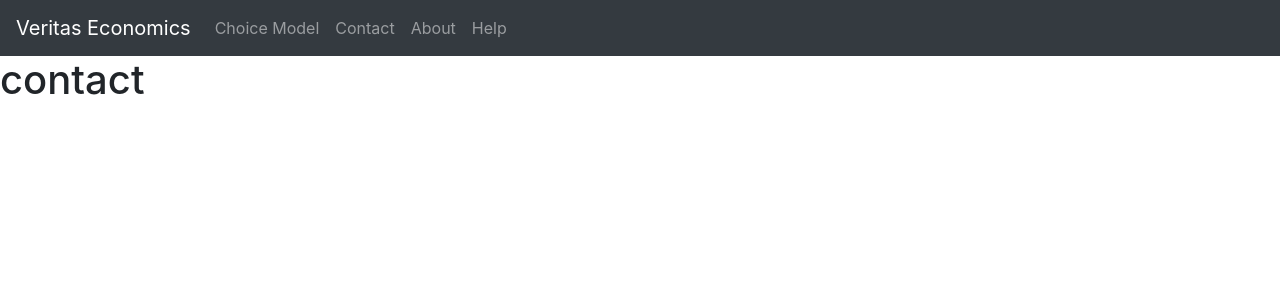
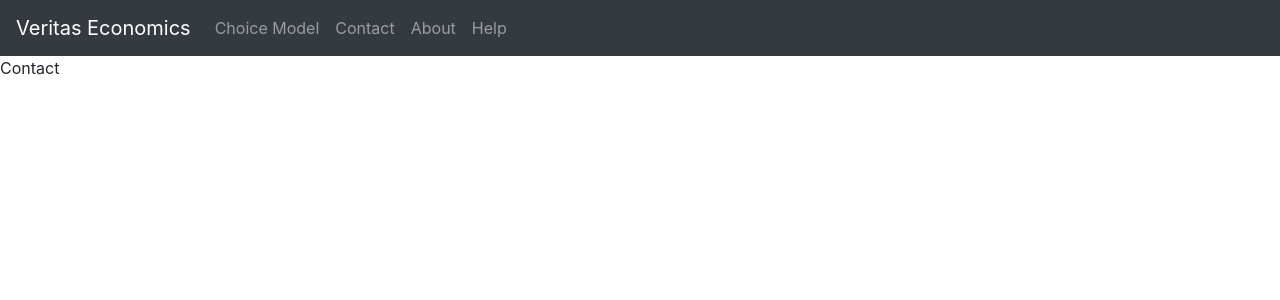
Before and after one commit to AlanChen4/Veritas, a React (Create React App) app: page /contact in a window 1280 px wide. Shown: the top 300 px of the page. Built offline with nearby package versions, Linux system fonts and the light colour scheme.

Commit message:
Reformat routes and add temporary components

```diff
--- a/src/App.js
+++ b/src/App.js
@@ -1,8 +1,13 @@
 import React from 'react';
 import { BrowserRouter as Router, Switch, Route } from 'react-router-dom';
+import About from './Components/About';
+import Contact from './Components/Contact';
+import Help from './Components/Help';
+import Inputs from './Components/Inputs';
+import Login from './Components/Login';
+import Navigation from './Components/Navbar';
 import Output from './Components/Output';
-import Inputs from './Components/Inputs';
-import Navigation from './Components/Navbar';
+import Signup from './Components/Signup';
 
 function App() {
   return (
@@ -10,24 +15,14 @@ function App() {
           <div>
               <Navigation/>
               <Switch>
-                  <Route path='/model'>
-                      <Inputs/>
-                  </Route>
-                  <Route path='/output'>
-                      <Output/>
-                  </Route>
-                  <Route path='/contact'>
-                      <h1>contact</h1>
-                  </Route>
-                  <Route path='/about'>
-                      <h1>about</h1>
-                  </Route>
-                  <Route path='/help'>
-                      <h1>help</h1>
-                  </Route>
-                  <Route path='/'>
-                      <Inputs/>
-                  </Route>
+                  <Route path='/about' component={About}/>
+                  <Route path='/contact' component={Contact}/>
+                  <Route path='/help' component={Help}/>
+                  <Route path='/login' component={Login}/>
+                  <Route path='/model' component={Inputs}/>
+                  <Route path='/output' component={Output}/>
+                  <Route path='/signup' component={Signup}/>
+                  <Route path='/' component={Inputs}/>
               </Switch>
           </div>
       </Router>
--- /dev/null
+++ b/src/Components/About.js
@@ -0,0 +1,11 @@
+import React from 'react';
+
+function About() {
+    return (
+        <div>
+            About
+        </div>
+    );
+}
+
+export default About;
--- /dev/null
+++ b/src/Components/Contact.js
@@ -0,0 +1,11 @@
+import React from 'react';
+
+function Contact() {
+    return (
+        <div>
+            Contact
+        </div>
+    );
+}
+
+export default Contact;
--- /dev/null
+++ b/src/Components/Help.js
@@ -0,0 +1,11 @@
+import React from 'react';
+
+function Help() {
+    return (
+        <div>
+            Help
+        </div>
+    );
+}
+
+export default Help;
--- /dev/null
+++ b/src/Components/Login.js
@@ -0,0 +1,11 @@
+import React from 'react';
+
+function Login() {
+    return (
+        <div>
+            Login
+        </div>
+    );
+}
+
+export default Login;
--- /dev/null
+++ b/src/Components/Signup.js
@@ -0,0 +1,11 @@
+import React from 'react';
+
+function Signup() {
+    return (
+        <div>
+            Signup
+        </div>
+    );
+}
+
+export default Signup;
```
